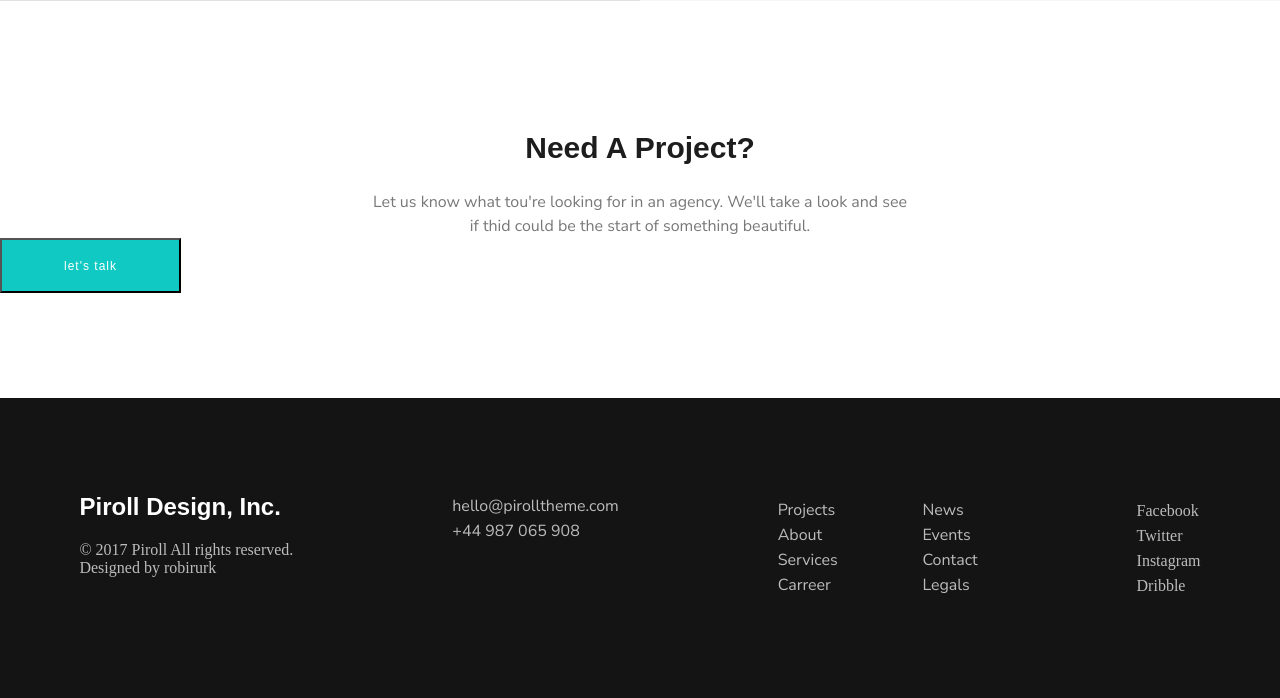
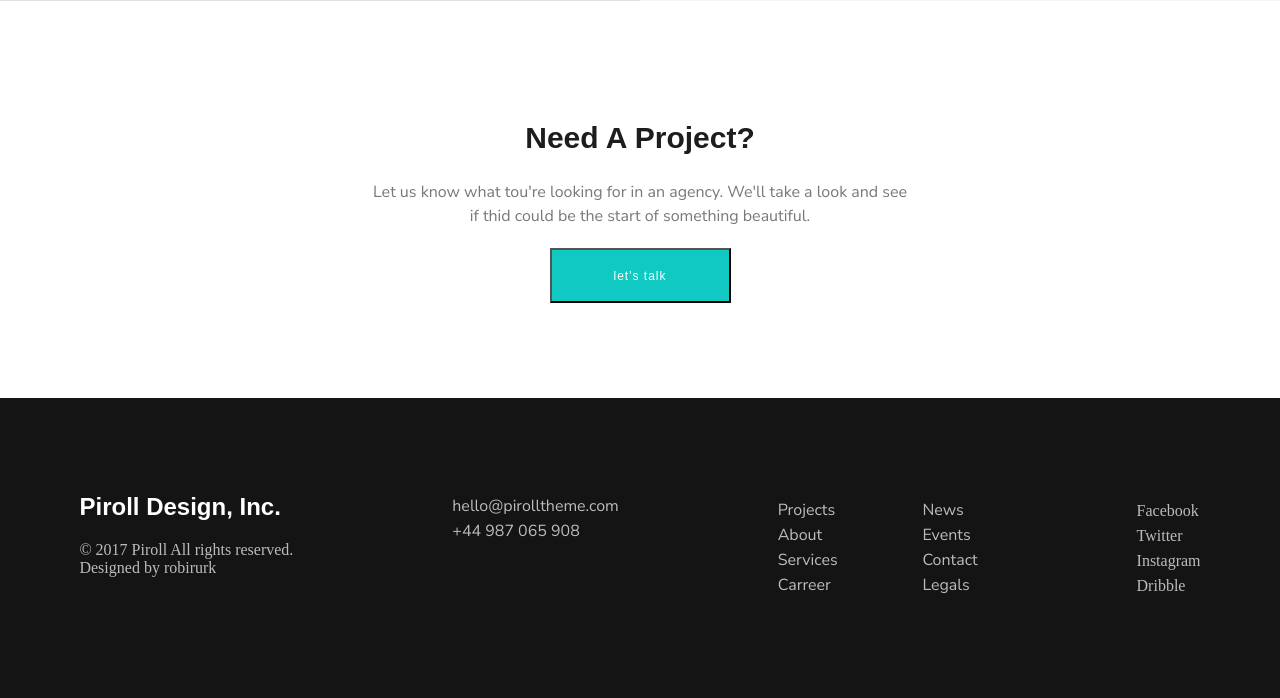
Before and after one commit to Richarddesnoues/maquetteBackOffice, a PHP site: page /pages/about.php in a window 1280 px wide. Shown: the part 1231-1929 px from the top of the page. Run offline with PHP 8.4, Linux system fonts and the light colour scheme; some libraries are stand-ins or nearby versions.

Commit message:
allignement du bouton let's talk reste le responxive

```diff
--- a/assets/css/about.css
+++ b/assets/css/about.css
@@ -299,6 +299,11 @@
     line-height: 24px;
 }
 
+.btn_container {
+    display: flex;
+    justify-content: center;
+    padding-top: 20px ;
+}
 
 .btn {
     height:55px;
@@ -308,12 +313,13 @@
     background-color: rgb(16, 201, 195);
     font-weight: 500;
     font-family:'Monserat', sans-serif ;
+    color: #ffffff;
+    cursor: pointer;
 
 
 }
 
 .btn a {
-    color: #ffffff;
     text-decoration: none;
 }
 
--- a/pages/about.php
+++ b/pages/about.php
@@ -72,8 +72,11 @@
                 <p>Let us know what tou're looking for in an agency. We'll take a look and see</p>
                 <p>if thid could be the start of something beautiful.
             </div>
+            <div class="btn_container">
 
-            <button class="btn"><a href="#">let's talk</button></a>
+                <button class="btn">let's talk</button></a>
+            </div>
+
         </div>
     </div>
 
```
